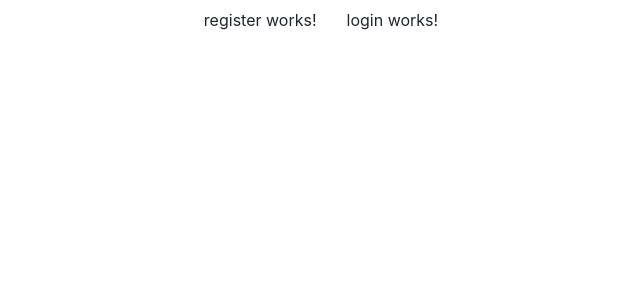
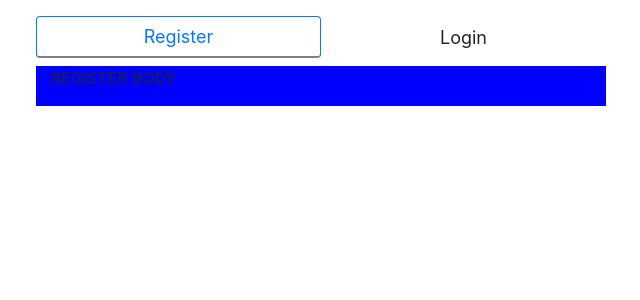
Before and after one commit to acbasco/angular-project, an Angular app: page / in a window 1280 px wide. Shown: the top 300 px of the page, without its empty margins (319-959 px from the left). Built offline with nearby package versions, Linux system fonts and the light colour scheme.

Commit message:
Added register and login button

```diff
--- a/src/app/app.component.css
+++ b/src/app/app.component.css
@@ -0,0 +1,3 @@
+main {
+  margin: 16px;
+}
--- a/src/app/app.component.html
+++ b/src/app/app.component.html
@@ -25,15 +25,8 @@
     isAdmin: boolean
   -->
 
-  <!-- Registration Module -->
-  <!-- Login Module -->
   <main>
-    <div class="container p-2">
-      <div class="row justify-content-center">
-        <app-register class="col-md-auto"></app-register>
-        <app-login class="col-md-auto"></app-login>
-      </div>
-    </div>
+    <app-entry></app-entry>
   </main>
 </body>
 </html>
--- a/src/app/components/entry/entry.component.css
+++ b/src/app/components/entry/entry.component.css
@@ -0,0 +1,11 @@
+button {
+  font-size: 18px;
+}
+
+.selected-button {
+  border: 1px blue solid;
+}
+
+.unselected-button {
+  border-bottom: 2px solid gray;
+}
--- a/src/app/components/entry/entry.component.html
+++ b/src/app/components/entry/entry.component.html
@@ -1 +1,35 @@
-<p>entry works!</p>
+<div class="container">
+  <!-- Form Buttons -->
+  <div class="row justify-content-center mb-2">
+    <div class="col-sm-6">
+      <div class="row">
+        <button
+          class="col btn"
+          [ngClass]="{
+            'btn-outline-primary': isRegisterSelected,
+            'unselected-button': isRegisterSelected
+          }"
+          (click)="onFormSelect(true)"
+        >
+          Register
+        </button>
+        <button
+          class="col btn"
+          [ngClass]="{
+            'btn-outline-primary': !isRegisterSelected,
+            'unselected-button': !isRegisterSelected
+          }"
+          (click)="onFormSelect(false)"
+        >
+          Login
+        </button>
+      </div>
+    </div>
+  </div>
+  <div class="row justify-content-center">
+    <div class="col-sm-6 p-0" style="background-color: green">
+      <app-register *ngIf="isRegisterSelected"></app-register>
+      <app-login *ngIf="!isRegisterSelected"></app-login>
+    </div>
+  </div>
+</div>
--- a/src/app/components/entry/entry.component.ts
+++ b/src/app/components/entry/entry.component.ts
@@ -6,10 +6,14 @@ import { Component, OnInit } from '@angular/core';
   styleUrls: ['./entry.component.css']
 })
 export class EntryComponent implements OnInit {
+  isRegisterSelected: boolean = true;
 
   constructor() { }
 
   ngOnInit(): void {
   }
 
+  onFormSelect(choice: boolean): void {
+    this.isRegisterSelected = choice;
+  }
 }
--- a/src/app/components/entry/login/login.component.html
+++ b/src/app/components/entry/login/login.component.html
@@ -1 +1,10 @@
-<p>login works!</p>
+<div class="container" style="background-color: red">
+  <div class="row justify-content-center">
+    <div class="col">
+      <p>
+        LOGIN BODY
+      </p>
+
+    </div>
+  </div>
+</div>
--- a/src/app/components/entry/register/register.component.html
+++ b/src/app/components/entry/register/register.component.html
@@ -1 +1,10 @@
-<p>register works!</p>
+<div class="container" style="background-color: blue">
+  <div class="row justify-content-center">
+    <div class="col">
+      <p>
+        REGISTER BODY
+      </p>
+
+    </div>
+  </div>
+</div>
```
